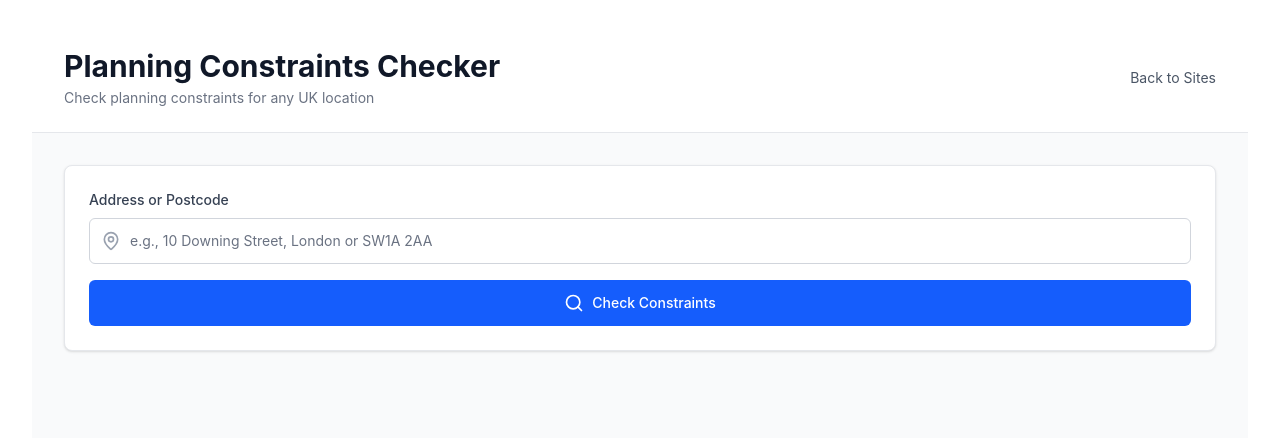
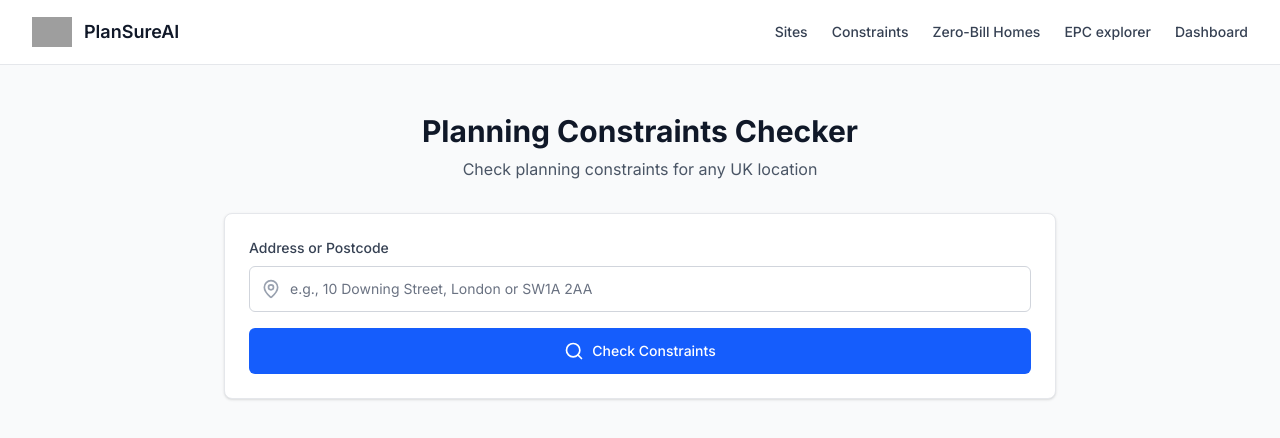
Before and after one commit to PlanSureAI/plansureai-risk-web, a Next.js app: page /constraints in a window 1280 px wide. Shown: the top 438 px of the page. Built offline with nearby package versions, Linux system fonts and the light colour scheme; grey boxes are pictures that could not be loaded.

Commit message:
Add comprehensive homepage with mission statement and unified navigation

```diff
--- a/app/(marketing)/page.tsx
+++ b/app/(marketing)/page.tsx
@@ -1,108 +1,126 @@
-import Image from "next/image";
 import Link from "next/link";
-import { redirect } from "next/navigation";
-import { createSupabaseServerClient } from "@/app/lib/supabaseServer";
 
-export const metadata = {
-  title: "PlanSureAI – planning risk, clearly explained",
-  description:
-    "PlanSureAI helps landowners, developers and lenders see planning risk in seconds, not weeks.",
-};
+export default function HomePage() {
+  return (
+    <div className="min-h-screen bg-gray-50">
+      {/* Hero Section */}
+      <div className="bg-white border-b">
+        <div className="max-w-7xl mx-auto px-4 sm:px-6 lg:px-8 py-16">
+          <div className="text-center max-w-3xl mx-auto">
+            <h1 className="text-4xl font-bold text-gray-900 mb-4">PlanSureAI</h1>
+            <p className="text-xl text-gray-600 mb-8">
+              AI-powered planning intelligence for SME developers and property professionals
+            </p>
+            <p className="text-lg text-gray-700 leading-relaxed">
+              We help small and medium-sized developers navigate the complexities of UK planning by
+              providing instant access to planning constraints, risk analysis, and viability
+              assessments—turning weeks of research into minutes of clarity.
+            </p>
+          </div>
+        </div>
+      </div>
 
-export const dynamic = "force-dynamic";
+      {/* Main Features Grid */}
+      <div className="max-w-7xl mx-auto px-4 sm:px-6 lg:px-8 py-16">
+        <h2 className="text-2xl font-bold text-gray-900 mb-8 text-center">Tools & Features</h2>
 
-export default async function Home() {
-  const supabase = await createSupabaseServerClient();
-  const {
-    data: { session },
-  } = await supabase.auth.getSession();
+        <div className="grid md:grid-cols-2 lg:grid-cols-3 gap-6">
+          {/* Sites */}
+          <Link
+            href="/sites"
+            className="bg-white rounded-lg border border-gray-200 p-6 hover:border-blue-500 hover:shadow-lg transition-all"
+          >
+            <h3 className="text-xl font-bold text-gray-900 mb-3">Sites</h3>
+            <p className="text-gray-600 text-sm mb-4">
+              Manage your development sites, run EPC A analysis, and generate lender packs for
+              Zero-Bill residential developments.
+            </p>
+            <div className="inline-flex items-center text-blue-600 font-medium text-sm">
+              View your sites →
+            </div>
+          </Link>
 
-  if (session) {
-    redirect("/sites");
-  }
+          {/* Constraints Checker */}
+          <Link
+            href="/constraints"
+            className="bg-white rounded-lg border border-gray-200 p-6 hover:border-blue-500 hover:shadow-lg transition-all"
+          >
+            <h3 className="text-xl font-bold text-gray-900 mb-3">Planning Constraints</h3>
+            <p className="text-gray-600 text-sm mb-4">
+              Instantly check planning constraints for any UK location including conservation
+              areas, listed buildings, flood zones, and more.
+            </p>
+            <div className="inline-flex items-center text-blue-600 font-medium text-sm">
+              Check constraints →
+            </div>
+          </Link>
 
-  return (
-    <main className="text-zinc-900 min-h-screen flex flex-col justify-center">
-      <section className="mx-auto flex max-w-6xl flex-col gap-10 px-4 py-24 lg:flex-row lg:items-center lg:gap-16">
-        {/* Left column – logo + headline + copy + primary actions */}
-        <div className="max-w-xl">
-          <Image
-            src="/plansureai-wordmark.png"
-            alt="PlanSureAI"
-            width={200}
-            height={50}
-            className="mb-6"
-            priority
-          />
+          {/* Zero-Bill Homes */}
+          <Link
+            href="/zero-bill-homes"
+            className="bg-white rounded-lg border border-gray-200 p-6 hover:border-blue-500 hover:shadow-lg transition-all"
+          >
+            <h3 className="text-xl font-bold text-gray-900 mb-3">Zero-Bill Homes</h3>
+            <p className="text-gray-600 text-sm mb-4">
+              Explore zero-bill residential development opportunities with EPC A compliance and
+              energy performance analysis.
+            </p>
+            <div className="inline-flex items-center text-blue-600 font-medium text-sm">
+              Explore homes →
+            </div>
+          </Link>
 
-          <p className="text-xs font-medium tracking-[0.2em] text-zinc-500">
-            PlanSureAI · PLANNING RISK, CLEARLY EXPLAINED
-          </p>
+          {/* EPC Explorer */}
+          <Link
+            href="/epc-explorer"
+            className="bg-white rounded-lg border border-gray-200 p-6 hover:border-blue-500 hover:shadow-lg transition-all"
+          >
+            <h3 className="text-xl font-bold text-gray-900 mb-3">EPC Explorer</h3>
+            <p className="text-gray-600 text-sm mb-4">
+              Search and analyze Energy Performance Certificate data across the UK to identify
+              retrofit and development opportunities.
+            </p>
+            <div className="inline-flex items-center text-blue-600 font-medium text-sm">
+              Explore EPCs →
+            </div>
+          </Link>
 
-          <h1 className="mt-6 text-4xl font-semibold tracking-tight text-zinc-950 sm:text-5xl">
-            Understand planning risk
-            <br />
-            before time and money are wasted.
-          </h1>
+          {/* Dashboard */}
+          <Link
+            href="/dashboard"
+            className="bg-white rounded-lg border border-gray-200 p-6 hover:border-blue-500 hover:shadow-lg transition-all"
+          >
+            <h3 className="text-xl font-bold text-gray-900 mb-3">Dashboard</h3>
+            <p className="text-gray-600 text-sm mb-4">
+              View your project portfolio, track progress, and access all your planning
+              intelligence in one place.
+            </p>
+            <div className="inline-flex items-center text-blue-600 font-medium text-sm">
+              Go to dashboard →
+            </div>
+          </Link>
 
-          <p className="mt-4 max-w-xl text-sm text-zinc-600">
-            <span className="font-semibold">PlanSureAI</span> helps landowners, developers, and
-            lenders see planning risk in seconds, not weeks. Turn complex policy, precedent, and
-            context into clear, actionable insight you can share with your team.
-          </p>
+          {/* Coming Soon placeholder to complete grid */}
+          <div className="bg-white rounded-lg border border-gray-200 p-6 opacity-60">
+            <h3 className="text-xl font-bold text-gray-900 mb-3">Viability Calculator</h3>
+            <p className="text-gray-600 text-sm mb-4">
+              Assess development viability with AI-powered cost estimation and financial modeling.
+            </p>
+            <div className="inline-flex items-center text-gray-400 font-medium text-sm">
+              Coming soon
+            </div>
+          </div>
+        </div>
 
-          <div className="mt-6 flex flex-col gap-3 sm:flex-row sm:items-center">
-            <Link href="/login?next=/sites">
-              <button className="flex h-11 items-center justify-center rounded-full bg-zinc-900 px-8 text-sm font-semibold text-white shadow-sm hover:bg-zinc-800">
-                Sign in
-              </button>
-            </Link>
-          </div>
-
-          <p className="mt-4 text-sm text-zinc-500">
-            Analyse existing sites or create new ones once signed in. We have EPC, Zero-Bill Homes, and beyond.
+        {/* Additional Info Section */}
+        <div className="mt-16 bg-blue-50 rounded-lg p-8 text-center">
+          <h3 className="text-xl font-semibold text-gray-900 mb-3">Built for SME Developers</h3>
+          <p className="text-gray-700 max-w-2xl mx-auto">
+            PlanSureAI streamlines the planning process for small and medium developers, giving you
+            the tools to compete with larger firms while saving time and reducing risk.
           </p>
         </div>
-
-        {/* Right column – card with features */}
-        <aside
-          id="features"
-          className="w-full max-w-md rounded-2xl border border-zinc-200 bg-white p-6 shadow-sm lg:mt-0"
-        >
-          <h2 className="text-sm font-semibold uppercase tracking-[0.2em] text-zinc-500">
-            What's included
-          </h2>
-
-          <div className="mt-4 space-y-4">
-            <div className="border-b pb-3">
-              <h3 className="text-sm font-semibold text-zinc-900">Planning Risk Analysis</h3>
-              <ul className="mt-2 space-y-1 text-xs text-zinc-600">
-                <li>• Policy alignment</li>
-                <li>• Precedent & local context</li>
-                <li>• Clear outcomes</li>
-              </ul>
-            </div>
-
-            <div className="border-b pb-3">
-              <h3 className="text-sm font-semibold text-zinc-900">EPC Explorer</h3>
-              <ul className="mt-2 space-y-1 text-xs text-zinc-600">
-                <li>• Energy ratings A-G</li>
-                <li>• Efficiency scores</li>
-                <li>• Certificate management</li>
-              </ul>
-            </div>
-
-            <div>
-              <h3 className="text-sm font-semibold text-zinc-900">Zero-Bill Homes</h3>
-              <ul className="mt-2 space-y-1 text-xs text-zinc-600">
-                <li>• Net-zero workflows</li>
-                <li>• Heat pump & solar planning</li>
-                <li>• Lender narratives</li>
-              </ul>
-            </div>
-          </div>
-        </aside>
-      </section>
-    </main>
+      </div>
+    </div>
   );
 }
--- a/app/constraints/page.tsx
+++ b/app/constraints/page.tsx
@@ -140,25 +140,14 @@ export default function ConstraintsPage() {
 
   return (
     <div className="min-h-screen bg-gray-50">
-      {/* Header */}
-      <header className="bg-white border-b border-gray-200">
-        <div className="max-w-7xl mx-auto px-4 sm:px-6 lg:px-8 py-6">
-          <div className="flex items-center justify-between">
-            <div>
-              <h1 className="text-3xl font-bold text-gray-900">Planning Constraints Checker</h1>
-              <p className="mt-1 text-sm text-gray-500">
-                Check planning constraints for any UK location
-              </p>
-            </div>
-            <a href="/sites" className="text-sm text-gray-600 hover:text-gray-900">
-              Back to Sites
-            </a>
-          </div>
+      <div className="max-w-4xl mx-auto px-4 sm:px-6 lg:px-8 py-12">
+        <div className="text-center mb-8">
+          <h1 className="text-3xl font-bold text-gray-900 mb-2">
+            Planning Constraints Checker
+          </h1>
+          <p className="text-gray-600">Check planning constraints for any UK location</p>
         </div>
-      </header>
 
-      {/* Search Section */}
-      <div className="max-w-7xl mx-auto px-4 sm:px-6 lg:px-8 py-8">
         <div className="bg-white rounded-lg shadow-sm border border-gray-200 p-6">
           <form onSubmit={handleSearch} className="space-y-4">
             <div>
--- a/app/layout.tsx
+++ b/app/layout.tsx
@@ -1,28 +1,69 @@
-"use client";
+import "./globals.css";
+import { Inter } from "next/font/google";
+import Link from "next/link";
+import Image from "next/image";
 
-import "./globals.css";
-import { usePathname } from "next/navigation";
+const inter = Inter({ subsets: ["latin"] });
 
-function Footer() {
-  return (
-    <footer className="w-full border-t border-neutral-200 px-8 py-4 text-xs text-neutral-500">
-      <span>Contact: plansureai@gmail.com</span>
-    </footer>
-  );
-}
+export const metadata = {
+  title: "PlanSureAI - Planning Intelligence for Developers",
+  description: "AI-powered planning intelligence for SME developers and property professionals",
+};
 
-export default function RootLayout({
-  children,
-}: {
-  children: React.ReactNode;
-}) {
-  const pathname = usePathname();
-  const isHome = pathname === "/";
-
+export default function RootLayout({ children }: { children: React.ReactNode }) {
   return (
     <html lang="en">
-      <body className="min-h-screen bg-slate-50">
-        <main className="py-6 px-4 md:px-8">{children}</main>
+      <body className={inter.className}>
+        <nav className="bg-white border-b border-gray-200">
+          <div className="max-w-7xl mx-auto px-4 sm:px-6 lg:px-8">
+            <div className="flex justify-between h-16 items-center">
+              {/* Logo */}
+              <Link href="/" className="flex items-center space-x-3">
+                <div className="relative w-10 h-10">
+                  <Image
+                    src="/logo.png"
+                    alt="PlanSureAI"
+                    fill
+                    className="object-contain"
+                  />
+                </div>
+                <span className="text-lg font-semibold text-gray-900">PlanSureAI</span>
+              </Link>
+
+              {/* Navigation Links */}
+              <div className="flex space-x-6 items-center">
+                <Link href="/sites" className="text-sm text-gray-700 hover:text-blue-600 font-medium">
+                  Sites
+                </Link>
+                <Link
+                  href="/constraints"
+                  className="text-sm text-gray-700 hover:text-blue-600 font-medium"
+                >
+                  Constraints
+                </Link>
+                <Link
+                  href="/zero-bill-homes"
+                  className="text-sm text-gray-700 hover:text-blue-600 font-medium"
+                >
+                  Zero-Bill Homes
+                </Link>
+                <Link
+                  href="/epc-explorer"
+                  className="text-sm text-gray-700 hover:text-blue-600 font-medium"
+                >
+                  EPC explorer
+                </Link>
+                <Link
+                  href="/dashboard"
+                  className="text-sm text-gray-700 hover:text-blue-600 font-medium"
+                >
+                  Dashboard
+                </Link>
+              </div>
+            </div>
+          </div>
+        </nav>
+        {children}
       </body>
     </html>
   );
```
